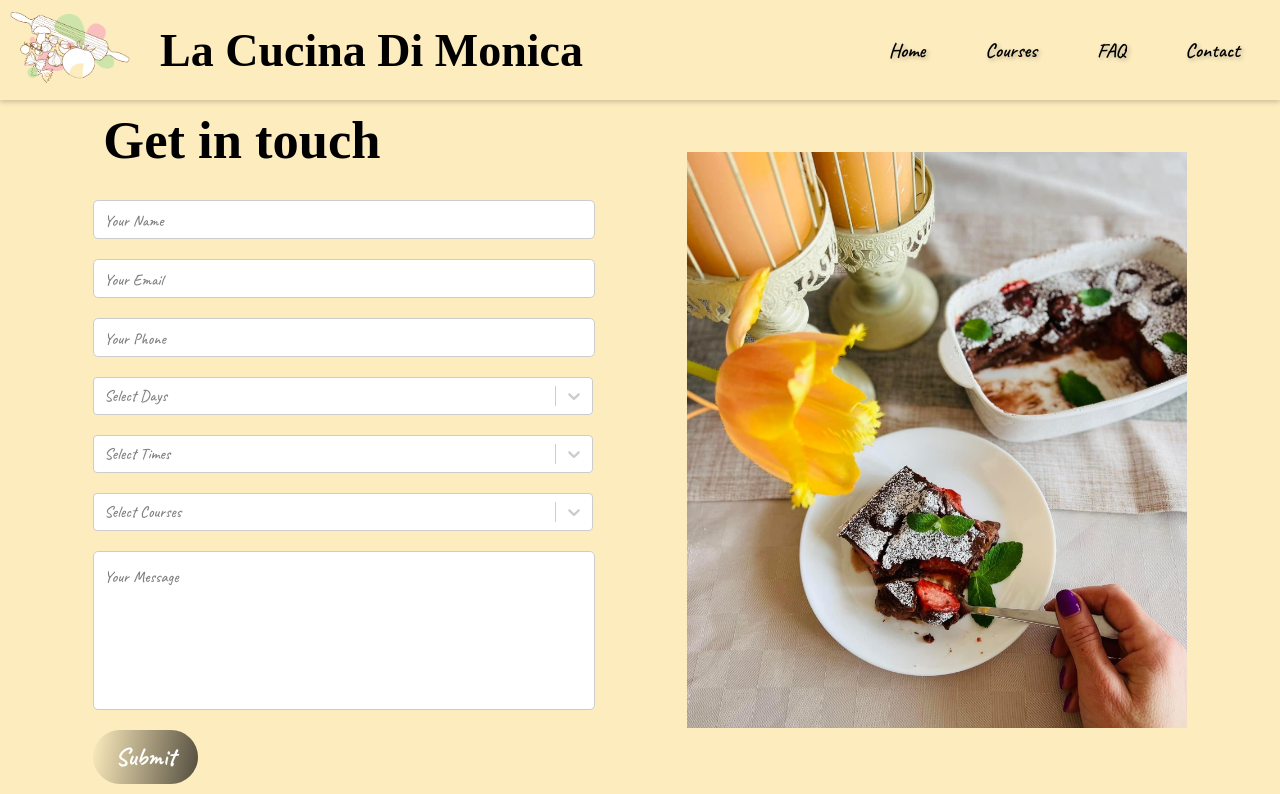
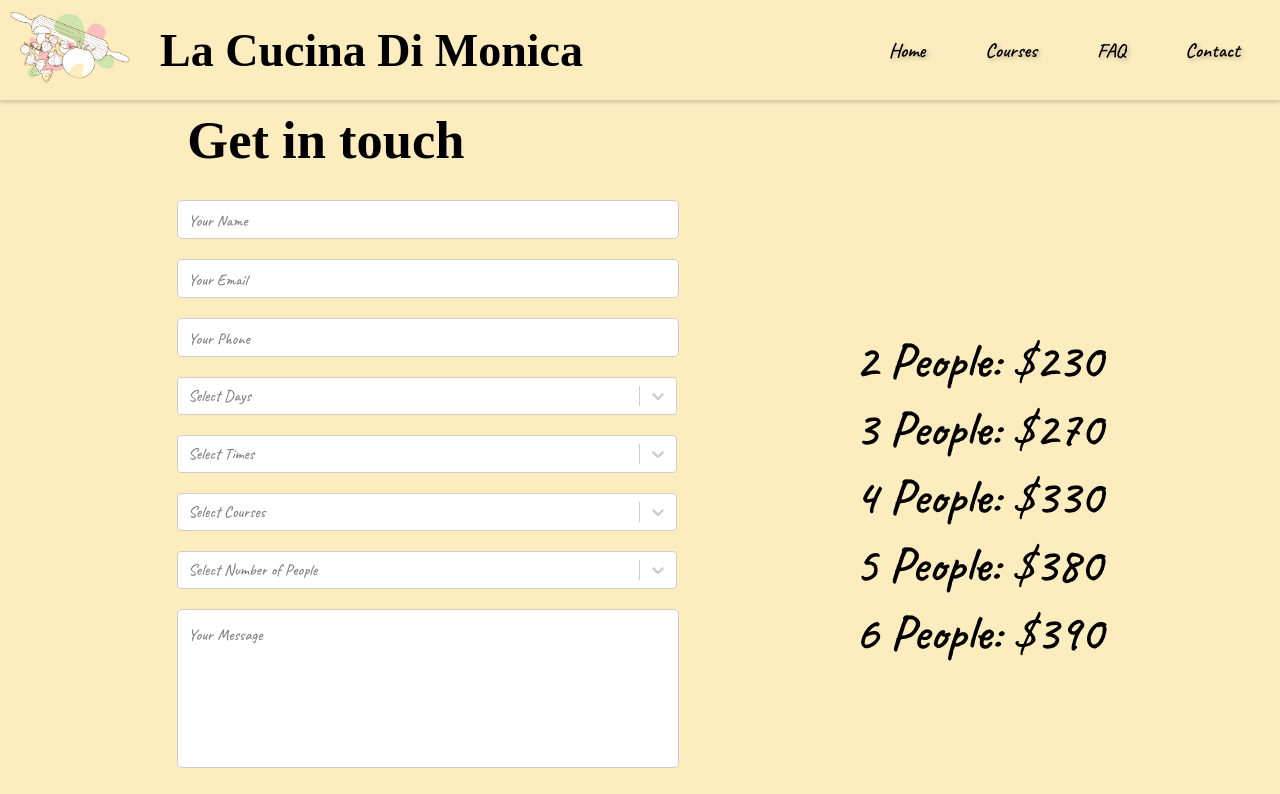
Before and after one commit to djmacy/cucina-di-monica-react, a React (Create React App) app: page /contact in a window 1280 px wide. Shown: the top 794 px of the page. Built offline with nearby package versions, Linux system fonts and the light colour scheme; no server answers; a web font is replaced by a local one.

Commit message:
changed the contact form to display a price chart as well as an estimated price

```diff
--- a/src/components/ContactForm.css
+++ b/src/components/ContactForm.css
@@ -116,6 +116,11 @@
     width: 500px;
 }
 
+
+.contact-right p {
+    font-size: 50px;
+    font-weight: 600;
+}
 @media only screen and (max-width: 1100px) {
     .contact-right {
         display: none;
--- a/src/components/ContactForm.js
+++ b/src/components/ContactForm.js
@@ -3,7 +3,6 @@ import "./ContactForm.css"
 import emailjs from '@emailjs/browser';
 import Select from 'react-select';
 import logo from '../images/Tiramisu.jpeg'
-import Logo from '../components/Logo';
 
 const serviceId = process.env.REACT_APP_SERVICE_ID;
 const templateId = process.env.REACT_APP_TEMPLATE_ID;
@@ -12,6 +11,8 @@ const publicKey = process.env.REACT_APP_PUBLIC_KEY;
 const urlRegex = /(?:https?|ftp):\/\/[^\s/$.?#].\s*/gi;
 const seoRegex = /\bSEO\b/i;
 const phoneRegex = /^(\+\d{1,2}\s?)?\(?\d{3}\)?[\s.-]?\d{3}[\s.-]?\d{4}$/
+const travelCost = 30;
+let priceCalc = 0;
 const ContactForm = () => {
     const form = useRef();
     const [formData, setFormData] = useState({
@@ -21,7 +22,8 @@ const ContactForm = () => {
         message: '',
         time: '',
         day: '',
-        course: ''
+        course: '',
+        people: '',
     });
 
     const cookingClasses = [
@@ -52,6 +54,22 @@ const ContactForm = () => {
         {label: "Evening", value: "Evening"}
     ]
 
+    const people = [
+        {label: "Two", value: "2"},
+        {label: "Three", value: "3"},
+        {label: "Four", value: "4"},
+        {label: "Five", value: "5"},
+        {label: "Six", value: "6"}
+    ]
+
+    const priceChart = {
+        "2" : 200 + travelCost,
+        "3" : 240 + travelCost,
+        "4" : 300 + travelCost,
+        "5" : 350 + travelCost,
+        "6" : 360 + travelCost
+    }
+
     const coursesChange = (selectedOptions) => {
         const selectedValues = selectedOptions ? selectedOptions.map(option => option.value) : [];
 
@@ -71,7 +89,6 @@ const ContactForm = () => {
 
         setFormData((prevData) => ({
             ...prevData,
-
             day: selectedValues.join(', '),
             // time: selectedValues.join(', ')
         }));
@@ -88,6 +105,28 @@ const ContactForm = () => {
        // console.log(formData.time);
     };
 
+    const peopleChange = (selectedOption) => {
+        if (!selectedOption) {
+            priceCalc = '0';
+            // Handle the case when selectedOption is null
+            setFormData((prevData) => ({
+                ...prevData,
+                people: '',
+            }));
+            return;
+        }
+
+        const { value } = selectedOption;
+        priceCalc = priceChart[value];
+        setFormData((prevData) => ({
+            ...prevData,
+            people: value,
+        }));
+
+        //console.log(priceCalc);
+        // console.log(formData.time);
+    };
+
     function clearForm(message) {
         alert(message);
         form.current.reset();
@@ -98,8 +137,11 @@ const ContactForm = () => {
             message: '',
             time: '',
             day: '',
-            course: ''
+            course: '',
+            people: '',
+            estimatedPrice: ''
         });
+        priceCalc = '0';
     }
 
     const handleChange = (e) => {
@@ -124,7 +166,7 @@ const ContactForm = () => {
     const handleSubmit = (e) => {
         e.preventDefault();
 
-        console.log(formData.phone + " success");
+       // console.log(formData.phone + " success");
 
         if (formData.message && urlRegex.test(formData.message)) {
             // Display an alert or handle the case where a URL is found in the message
@@ -137,7 +179,9 @@ const ContactForm = () => {
             return; // exit the function
         }
 
-        emailjs
+
+
+       emailjs
             .sendForm(serviceId, templateId, form.current, {
                 publicKey: publicKey,
             })
@@ -149,7 +193,6 @@ const ContactForm = () => {
                     clearForm('FAILED...', error.text);
                 },
             );
-
         console.log('Form data submitted:', formData);
 
     };
@@ -196,17 +239,32 @@ const ContactForm = () => {
                     value={cookingClasses.filter(option => formData.course.includes(option.value))}
                     onChange={coursesChange}
                 />
+                <Select
+                    name="people"
+                    isClearable={true}
+                    placeholder="Select Number of People"
+                    options={people}
+                    className="contact-select"
+                    classNamePrefix="select"
+                    value={people.filter(option => formData.people.includes(option.value))}
+                    onChange={peopleChange}
+                />
 
                 <textarea name="message" placeholder="Your Message" className="contact-inputs" value={formData.message} onChange={handleChange} required />
+                <p>Estimated Price: ${priceCalc}</p>
                 <button type="submit">Submit {/*<img src="" alt="" />*/}</button>
             </form>
             <div className="contact-right">
                 {/* <Logo below={true}/>*/}
-                <img src={logo} alt="logo" />
+                {/*<img src={logo} alt="logo" />*/}
+                <p>2 People: $230</p>
+                <p>3 People: $270</p>
+                <p>4 People: $330</p>
+                <p>5 People: $380</p>
+                <p>6 People: $390</p>
             </div>
         </div>
     );
-
 };
 
 export default ContactForm;
```
